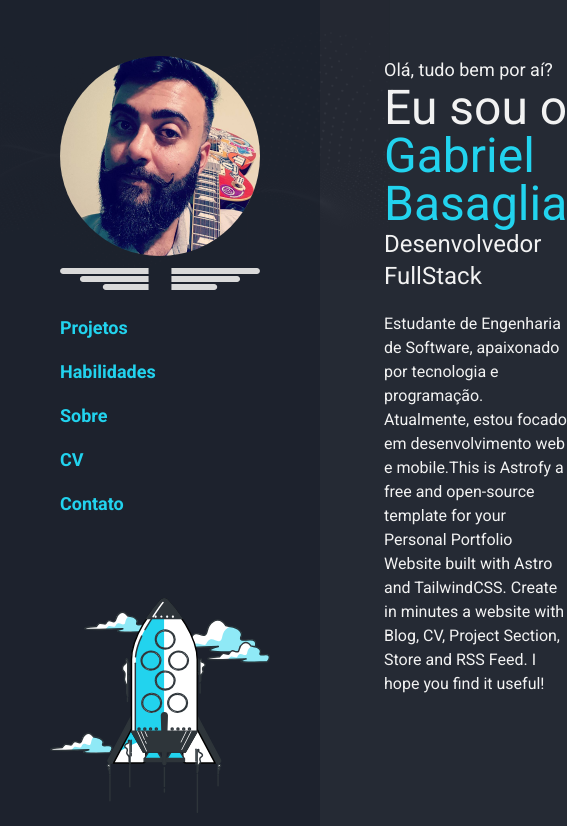
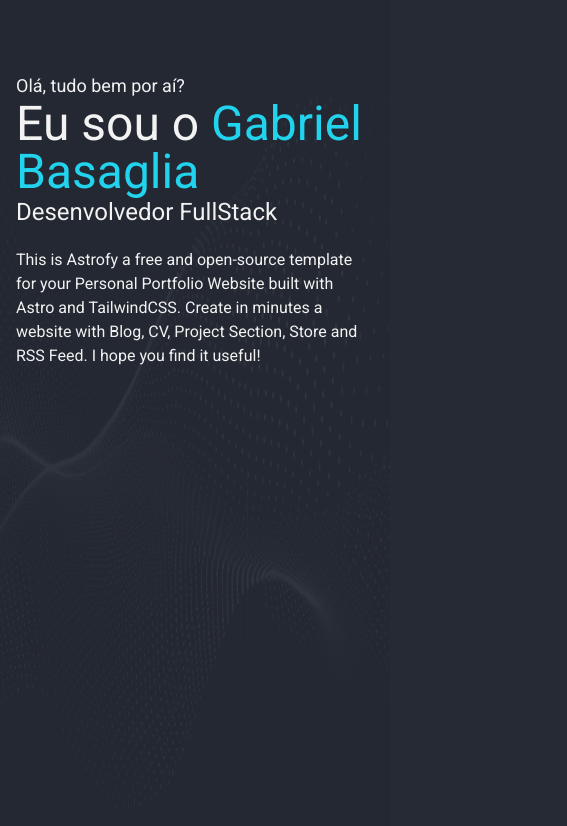
Before and after one commit to gabrielbasaglia/E-Commerce, a Next.js app: page / in a window 390 px wide. Shown: the top 826 px of the page, 567 px wide, since content can reach past the window. Built offline with nearby package versions, Linux system fonts and the light colour scheme.

Commit message:
ajuste de responsividade

```diff
--- a/src/app/components/hero-section/index.jsx
+++ b/src/app/components/hero-section/index.jsx
@@ -5,17 +5,16 @@ import Image from "next/image";
 
 export default function HeroSection() {
   return (
-    <main className="relative flex ">
+    <main className="md:relative flex">
+      <Sidebar />
+
       <Image
         src={bgmain}
         alt="Background"
-        className="w-full absolute z-0 opacity-5"
-        style={{ zIndex: -1 }}
-        width={2000}
-        height={2000}
+        className="absolute bg-fixed bg-cover w-screen h-screen  opacity-5"
       />
-      <Sidebar className="flex-shrink-0 z-10" />
-      <section className="flex-grow ml-96 mr-16 mt-14 relative z-10 ">
+
+      <section className="flex-grow mx-auto p-4 md:p-0 md:ml-96 md:mr-16 mt-14 relative z-10 ">
         <div>
           <h3 className="text-textPrimary text-lg ">Olá, tudo bem por aí?</h3>
           <h1 className="text-5xl text-textPrimary">
@@ -23,12 +22,10 @@ export default function HeroSection() {
             <span className="text-textSecondary">Gabriel Basaglia</span>
           </h1>
           <h2 className="text-textPrimary text-2xl">Desenvolvedor FullStack</h2>
-          <p className="text-textPrimary text-md mt-5">
-            Estudante de Engenharia de Software, apaixonado por tecnologia e
-            programação. Atualmente, estou focado em desenvolvimento web e
-            mobile.This is Astrofy a free and open-source template for your
-            Personal Portfolio Website built with Astro and TailwindCSS. Create
-            in minutes a website with Blog, CV, Project Section, Store and RSS
+          <p className="text-textPrimary text-md mt-5 lg:mr-72">
+            This is Astrofy a free and open-source template for your Personal
+            Portfolio Website built with Astro and TailwindCSS. Create in
+            minutes a website with Blog, CV, Project Section, Store and RSS
             Feed. I hope you find it useful!
           </p>
         </div>
--- a/src/app/components/sidebar/index.jsx
+++ b/src/app/components/sidebar/index.jsx
@@ -11,7 +11,7 @@ export function Sidebar() {
   return (
     <aside
       className="flex flex-col w-80 h-screen bg-secondary
-     text-white items-center mt-0 fixed z-20 top-0 left-0 bg-opacity-70"
+     text-white items-center mt-0 fixed z-20 top-0 left-0 md:bg-opacity-70 invisible md:visible justify-between "
     >
       <div className="mt-14">
         <Image
@@ -64,7 +64,7 @@ export function Sidebar() {
           alt="Nave com icones"
           width={220}
           height={220}
-          className="mt-16"
+          className="md:mt-16"
         />
       </div>
     </aside>
```
Also changed, not shown: src/assets/Social Growth-bro 1.svg.
